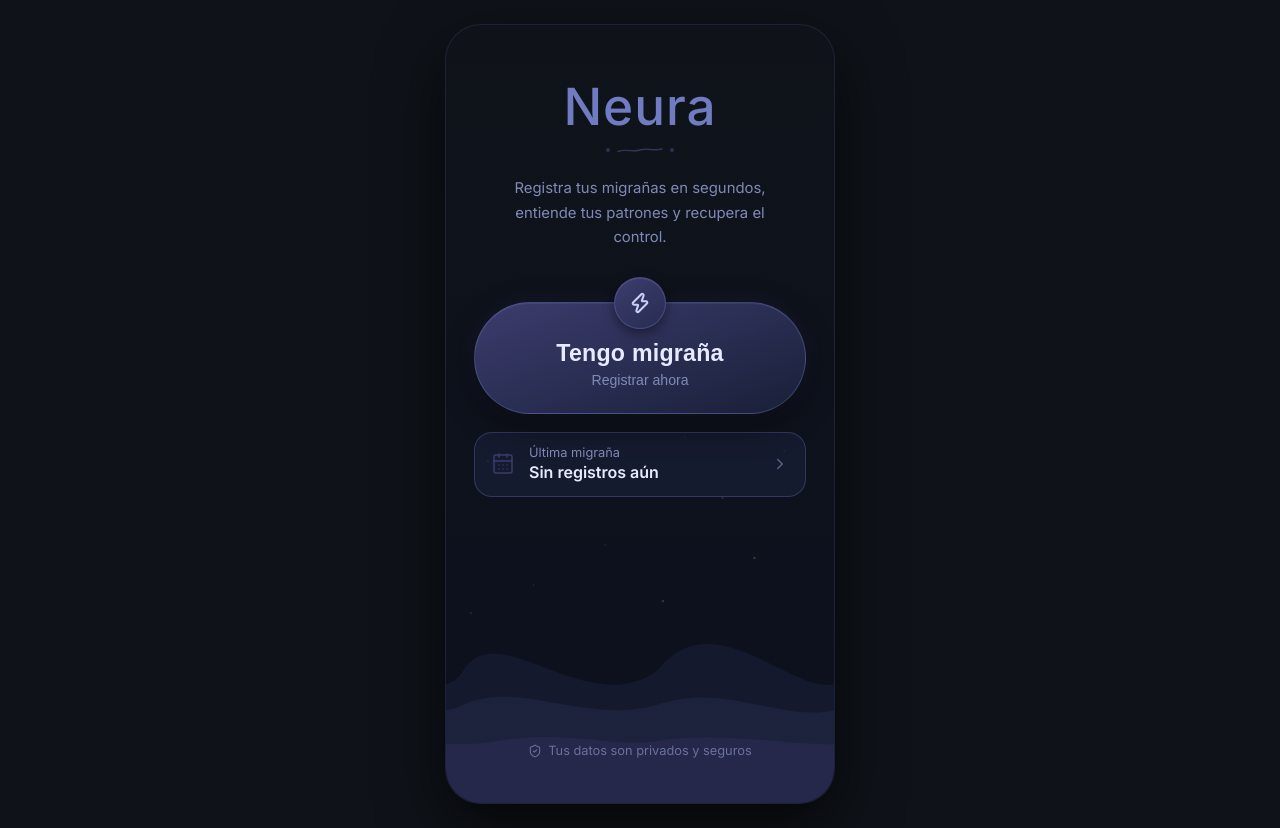
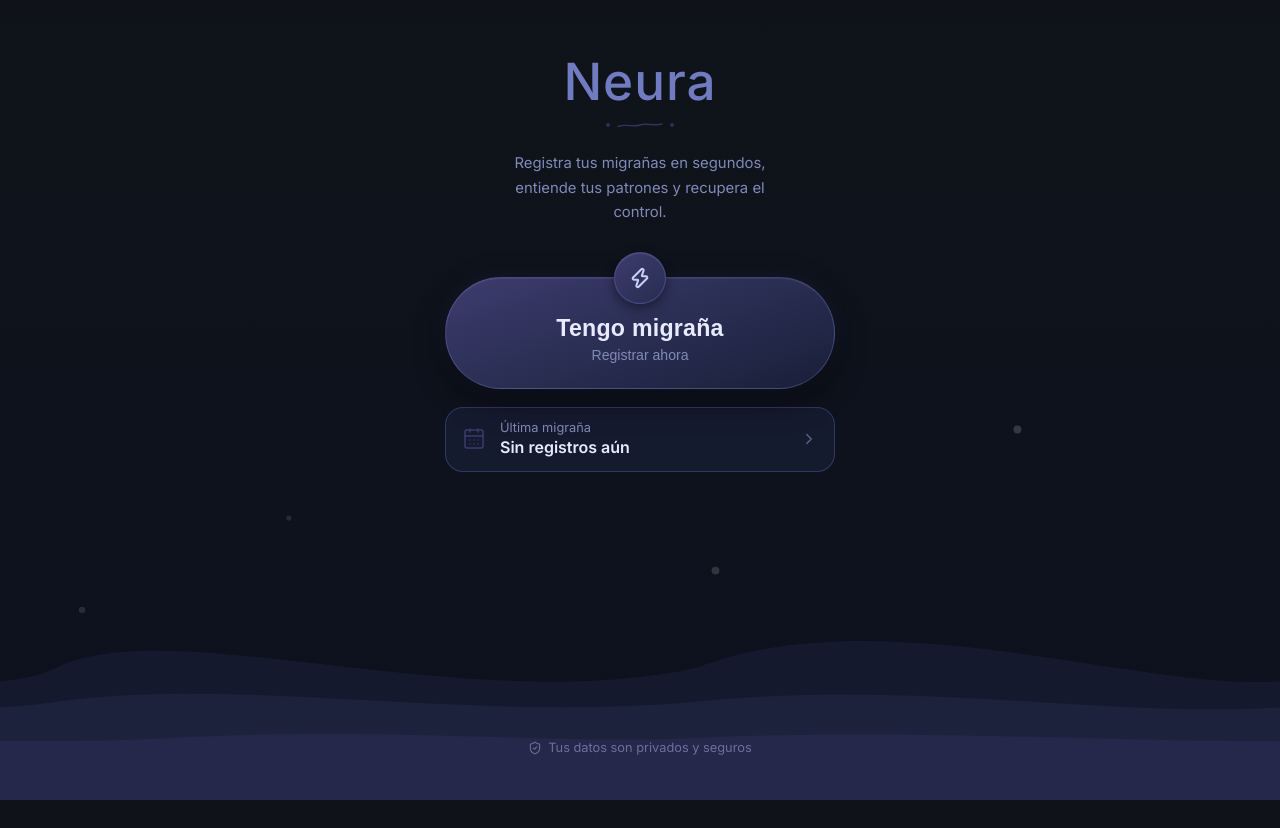
Before and after one commit to JhonsA/neura, a React (Vite) app: page / in a window 1280 px wide. After the commit the page ends 800 px from the top, so only its background shows below. Built offline with nearby package versions, Linux system fonts and the light colour scheme.

Commit message:
style: update SVG aspect ratio and enhance shell layout for better responsiveness

```diff
--- a/src/features/migraine/components/WaveBackground.tsx
+++ b/src/features/migraine/components/WaveBackground.tsx
@@ -24,7 +24,7 @@ function WaveBackground() {
       <svg
         viewBox="0 0 390 380"
         xmlns="http://www.w3.org/2000/svg"
-        preserveAspectRatio="none"
+        preserveAspectRatio="xMidYMid slice"
         className="wave-stars-svg"
       >
         {STARS.map(([cx, cy, r, opacity], i) => (
--- a/src/styles/index.css
+++ b/src/styles/index.css
@@ -34,15 +34,15 @@ body {
   background: var(--c-bg);
 }
 
-/* ── Phone shell ───────────────────────────────────────── */
+/* ── Shell ─────────────────────────────────────────────── */
 .neura-shell {
   position: relative;
   overflow: hidden;
   width: 100%;
-  max-width: 390px;
   min-height: 100svh;
   display: flex;
   flex-direction: column;
+  align-items: center;
   padding: 56px 28px 32px;
   background: linear-gradient(
     180deg,
@@ -51,18 +51,13 @@ body {
   );
 }
 
-@media (min-width: 480px) {
-  #root { padding: 24px; }
-  .neura-shell {
-    min-height: 780px;
-    border-radius: var(--r-shell);
-    border: 1px solid rgba(114, 128, 210, 0.15);
-    box-shadow: 0 24px 64px rgba(0, 0, 0, 0.7);
-  }
+/* ── Hero ──────────────────────────────────────────────── */
+.neura-hero {
+  text-align: center;
+  flex-shrink: 0;
+  width: 100%;
+  max-width: 390px;
 }
-
-/* ── Hero ──────────────────────────────────────────────── */
-.neura-hero { text-align: center; flex-shrink: 0; }
 
 .neura-title {
   margin: 0;
@@ -127,6 +122,8 @@ body {
   gap: 18px;
   position: relative;
   z-index: 1;
+  width: 100%;
+  max-width: 390px;
 }
 
 /* ── CTA button ────────────────────────────────────────── */
@@ -292,6 +289,8 @@ body {
   z-index: 1;
   margin-top: auto;
   padding-top: 24px;
+  width: 100%;
+  max-width: 390px;
   display: flex;
   align-items: center;
   justify-content: center;
```
